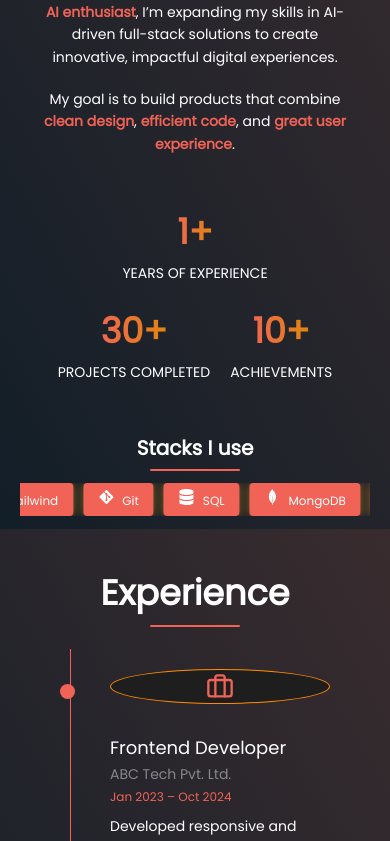
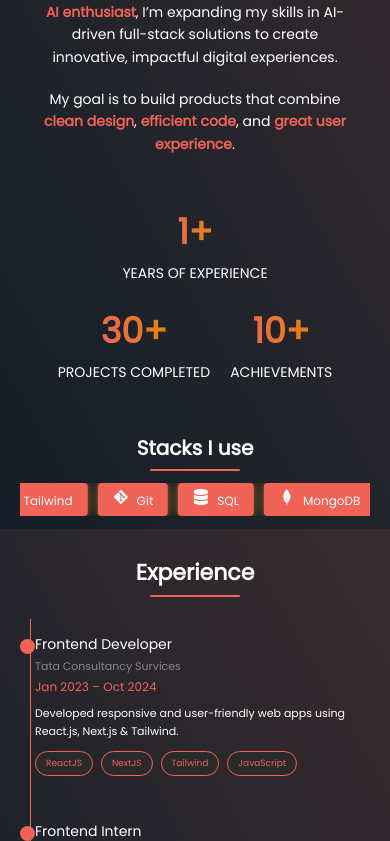
Before and after one commit to sgsayani/protfolio-react, a React (Vite) app: page / in a window 390 px wide. Shown: the part 1159-2000 px from the top of the page. Built offline with nearby package versions, Linux system fonts and the light colour scheme.

Commit message:
changes css

```diff
--- a/src/components/Experience/Experience.css
+++ b/src/components/Experience/Experience.css
@@ -175,7 +175,7 @@
   }
 
   .experience-icon {
-    margin-bottom: 10px;
+   display:none;
   }
 
   .experience-container::before {
@@ -186,3 +186,106 @@
     left: 20px;
   }
 }
+@media (max-width: 1024px) {
+  .experience {
+    margin: 50px 80px;
+  }
+
+  .experience-heading {
+    font-size: 30px;
+  }
+
+  .experience-details h2 {
+    font-size: 16px;
+  }
+
+  .experience-details h3 {
+    font-size: 13px;
+  }
+
+  .experience-desc {
+    font-size: 13px;
+  }
+
+  .experience-item {
+    padding-left: 45px;
+  }
+
+  .experience-container::before {
+    left: 15px;
+  }
+
+  .experience-item::before {
+    left: 8px;
+  }
+}
+
+/* 📱 Responsive: Mobile */
+@media (max-width: 768px) {
+  .experience {
+    margin: 40px 20px;
+  }
+
+  .experience-heading {
+    font-size: 26px;
+  }
+
+  .experience-container::before {
+    left: 10px;
+  }
+
+  .experience-item {
+    flex-direction: column;
+    padding-left: 30px;
+  }
+
+  .experience-icon {
+    margin-bottom: 10px;
+  }
+
+  .experience-item::before {
+    left: 0px;
+    top: 20px;
+  }
+
+  .experience-details h2 {
+    font-size: 15px;
+  }
+
+  .experience-details h3 {
+    font-size: 12px;
+  }
+
+  .experience-desc {
+    font-size: 12px;
+  }
+
+  .experience-skills span {
+    font-size: 9px;
+    padding: 5px 10px;
+  }
+}
+
+/* 📱 Extra small devices */
+@media (max-width: 480px) {
+  .experience-heading {
+    font-size: 22px;
+  }
+
+  .experience-item {
+    gap: 10px;
+    padding: 15px;
+  }
+
+  .experience-details h2 {
+    font-size: 14px;
+  }
+
+  .experience-details h3 {
+    font-size: 11px;
+  }
+
+  .experience-desc {
+    font-size: 11px;
+  }
+}
--- a/src/components/Experience/Experience.jsx
+++ b/src/components/Experience/Experience.jsx
@@ -15,7 +15,7 @@ const Experience = () => {
                     </div>
                     <div className='experience-details'>
                         <h2>Frontend Developer</h2>
-                        <h3>ABC Tech Pvt. Ltd.</h3>
+                        <h3>Tata Consultancy Survices</h3>
                         <p className='experience-date'>Jan 2023 – Oct 2024</p>
                         <p className='experience-desc'>
                             Developed responsive and user-friendly web apps using React.js, Next.js & Tailwind.
```
